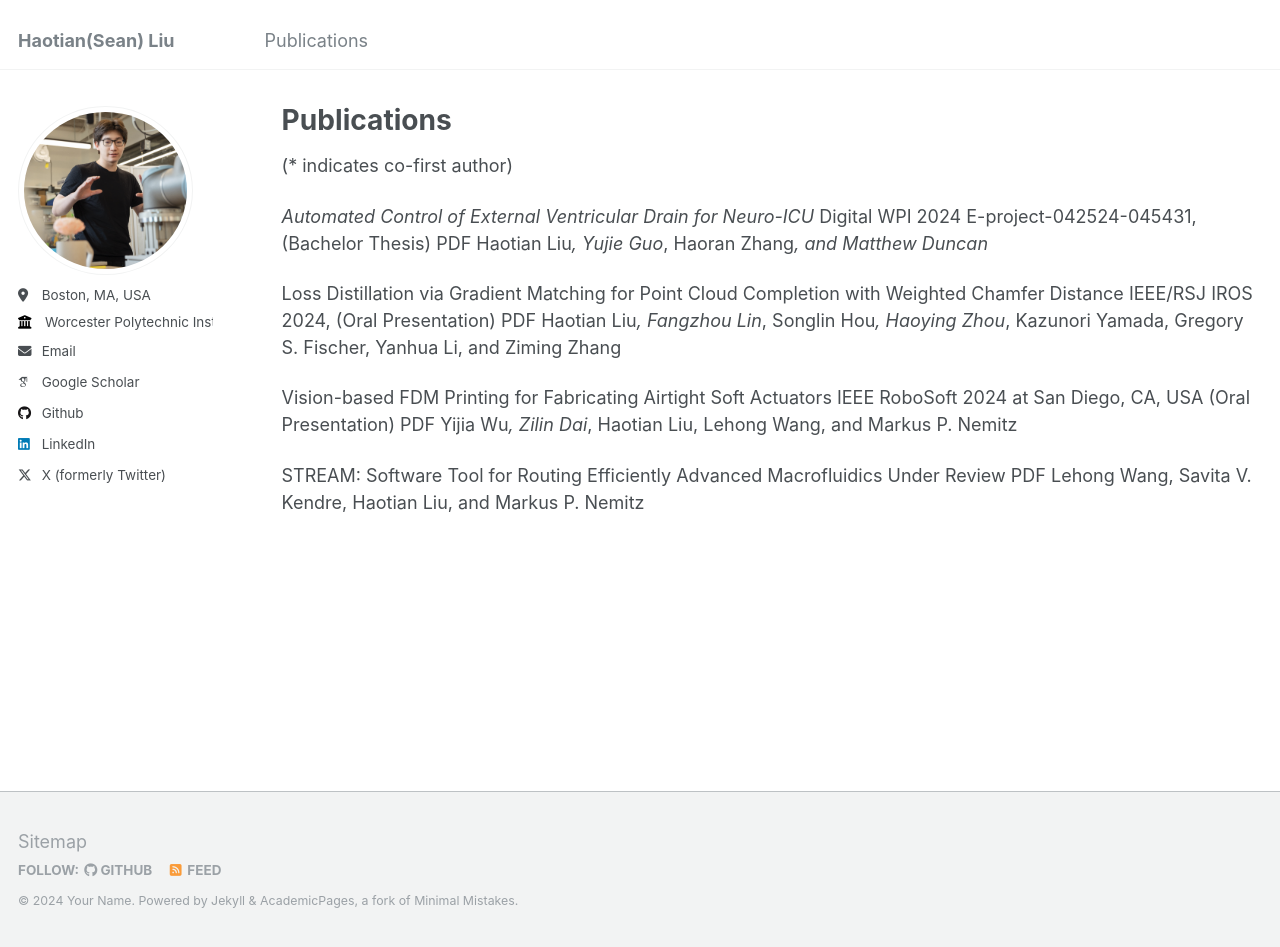
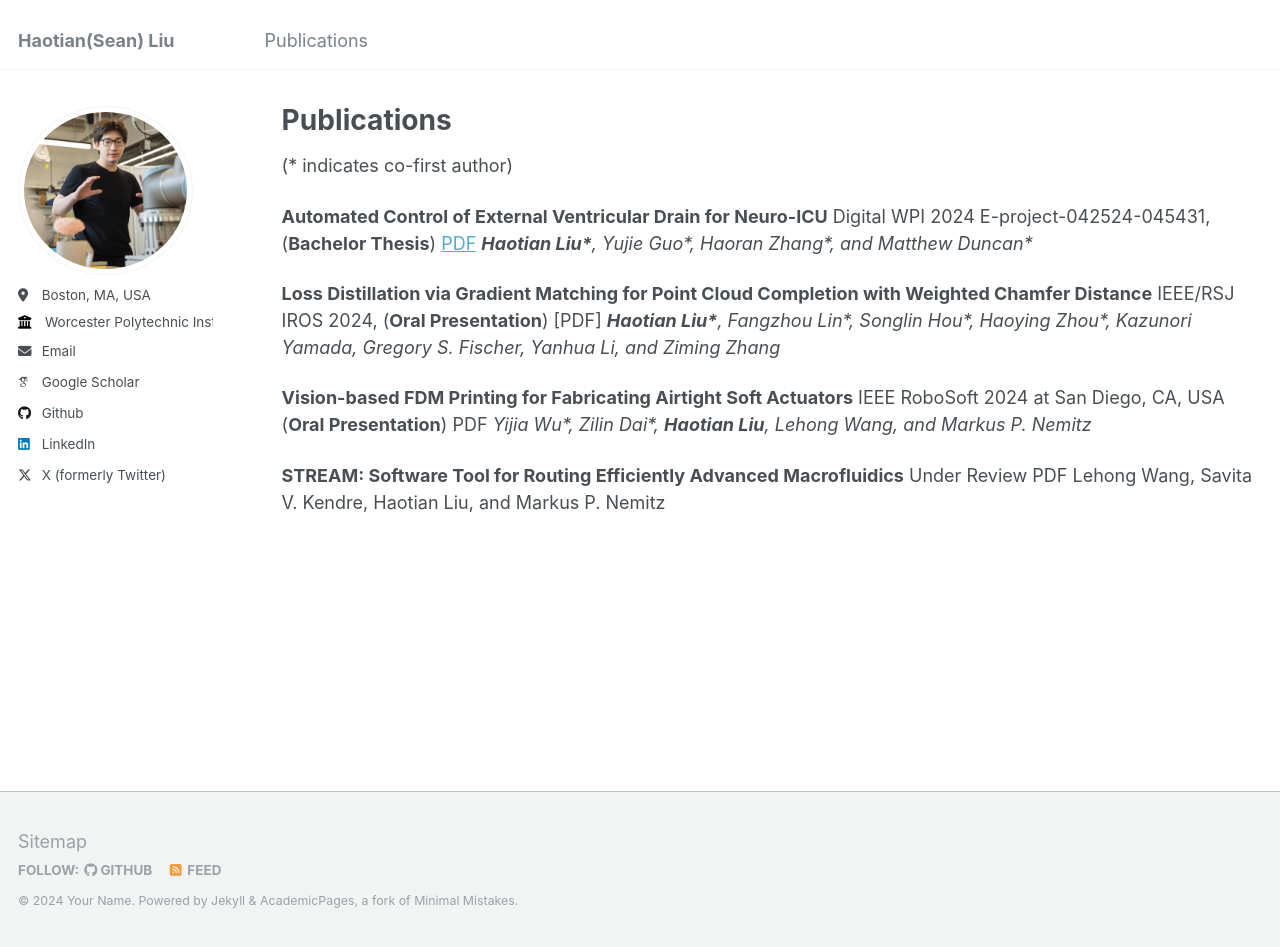
Before and after one commit to seanliu7081/seanliu7081.github.io, a Jekyll site: the page built from _pages/publications.md, in a window 1280 px wide and 947 px high. Built offline with Jekyll 4.4.1, drawn with Linux system fonts in a browser that asks for light colours; some web fonts are replaced; part of the change alters nothing that is shown.

```diff
--- a/_pages/publications.md
+++ b/_pages/publications.md
@@ -8,10 +8,10 @@ author_profile: true
 
 (* indicates co-first author)
 
-*Automated Control of External Ventricular Drain for Neuro-ICU* Digital WPI 2024 E-project-042524-045431, (Bachelor Thesis) PDF Haotian Liu*, Yujie Guo*, Haoran Zhang*, and Matthew Duncan*
+**Automated Control of External Ventricular Drain for Neuro-ICU** Digital WPI 2024 E-project-042524-045431, (**Bachelor Thesis**) [PDF](https://digital.wpi.edu/concern/student_works/gm80j077x?locale=en) ***Haotian Liu\***, Yujie Guo\*, Haoran Zhang\*, and Matthew Duncan\**
 
-Loss Distillation via Gradient Matching for Point Cloud Completion with Weighted Chamfer Distance IEEE/RSJ IROS 2024, (Oral Presentation) PDF Haotian Liu*, Fangzhou Lin*, Songlin Hou*, Haoying Zhou*, Kazunori Yamada, Gregory S. Fischer, Yanhua Li, and Ziming Zhang
+**Loss Distillation via Gradient Matching for Point Cloud Completion with Weighted Chamfer Distance** IEEE/RSJ IROS 2024, (**Oral Presentation**) [PDF] ***Haotian Liu\***, Fangzhou Lin\*, Songlin Hou\*, Haoying Zhou\*, Kazunori Yamada, Gregory S. Fischer, Yanhua Li, and Ziming Zhang*
 
-Vision-based FDM Printing for Fabricating Airtight Soft Actuators IEEE RoboSoft 2024 at San Diego, CA, USA (Oral Presentation) PDF Yijia Wu*, Zilin Dai*, Haotian Liu, Lehong Wang, and Markus P. Nemitz
+**Vision-based FDM Printing for Fabricating Airtight Soft Actuators** IEEE RoboSoft 2024 at San Diego, CA, USA (**Oral Presentation**) PDF *Yijia Wu\*, Zilin Dai\*, **Haotian Liu**, Lehong Wang, and Markus P. Nemitz*
 
-STREAM: Software Tool for Routing Efficiently Advanced Macrofluidics Under Review PDF Lehong Wang, Savita V. Kendre, Haotian Liu, and Markus P. Nemitz
+**STREAM: Software Tool for Routing Efficiently Advanced Macrofluidics** Under Review PDF Lehong Wang, Savita V. Kendre, Haotian Liu, and Markus P. Nemitz
```
